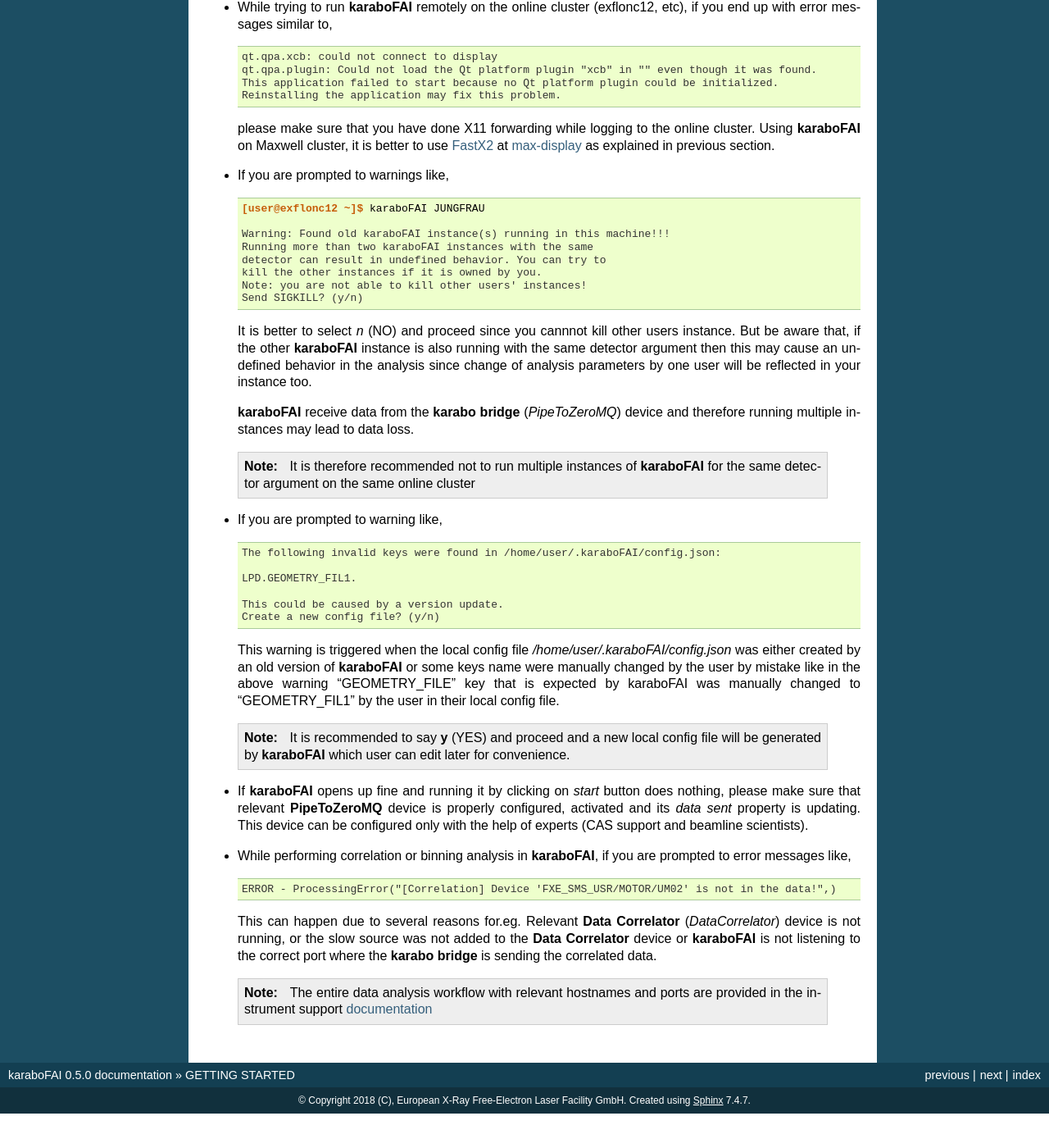
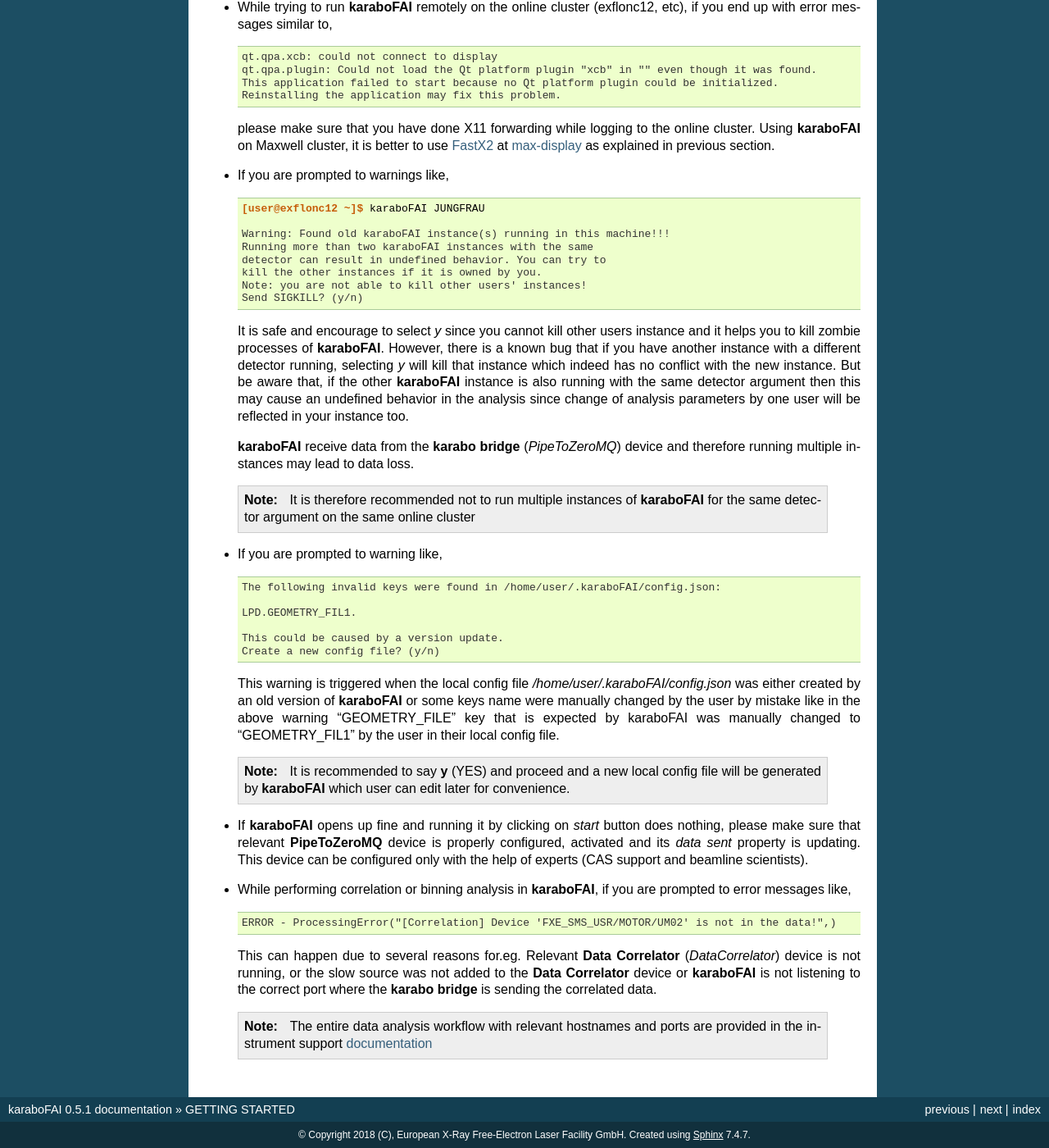
Before and after one commit to European-XFEL/EXtra-foam, a Sphinx documentation site: the page built from docs/start.rst, in a window 1280 px wide and 1400 px high, scrolled down 2355 px. Shown: the whole window at 82% size. Built offline with Sphinx 7.4.7, drawn with Linux system fonts in a browser that asks for light colours; before the commit the page ends 3713 px from its top, so only the background shows below that; some of the changed text lies outside the part shown.

Commit message:
DOC: update performance and version information.
Also updated trouble shooting.

```diff
--- a/docs/conf.py
+++ b/docs/conf.py
@@ -59,7 +59,7 @@
 # built documents.
 #
 # The short X.Y version.
-version = '0.5.0'
+version = '0.5.1'
 
 # The full version, including alpha/beta/rc tags.
 release = version
--- a/docs/introduction.rst
+++ b/docs/introduction.rst
@@ -34,8 +34,9 @@
 -----------
 
 For train-resolved detectors like JungFrau and FastCCD, **karaboFAI** can process and visualize the data
-at **10 Hz**. For large detectors like LPD and DSSC, the processing and visualization rate is about
-**1 ~ 2 Hz** with 64 pulses/train.
+at **10 Hz**. For large detectors like AGIPD, LPD and DSSC, the processing and visualization rate is
+**2 Hz** with 64 pulses/train. It can even process the DSSC data with **400 pulses/train** at a rate of
+about 0.25 Hz.
 
 
 Galleries
--- a/docs/start.rst
+++ b/docs/start.rst
@@ -170,11 +170,13 @@
      Note: you are not able to kill other users' instances!
      Send SIGKILL? (y/n)
 
-  It is better to select *n* (NO) and proceed since you cannnot kill other users
-  instance. But be aware that, if the other **karaboFAI** instance is also running
-  with the same detector argument then this may cause an undefined behavior in the
-  analysis since change of analysis parameters by one user will be reflected in
-  your instance too.
+  It is safe and encourage to select *y* since you cannot kill other users instance and
+  it helps you to kill zombie processes of **karaboFAI**. However, there is a known bug
+  that if you have another instance with a different detector running, selecting *y* will kill
+  that instance which indeed has no conflict with the new instance. But be aware that,
+  if the other **karaboFAI** instance is also running with the same detector argument
+  then this may cause an undefined behavior in the analysis since change of analysis
+  parameters by one user will be reflected in your instance too.
 
   **karaboFAI** receive data from the **karabo bridge** (*PipeToZeroMQ*) device
   and therefore running multiple instances may lead to data loss.
```
